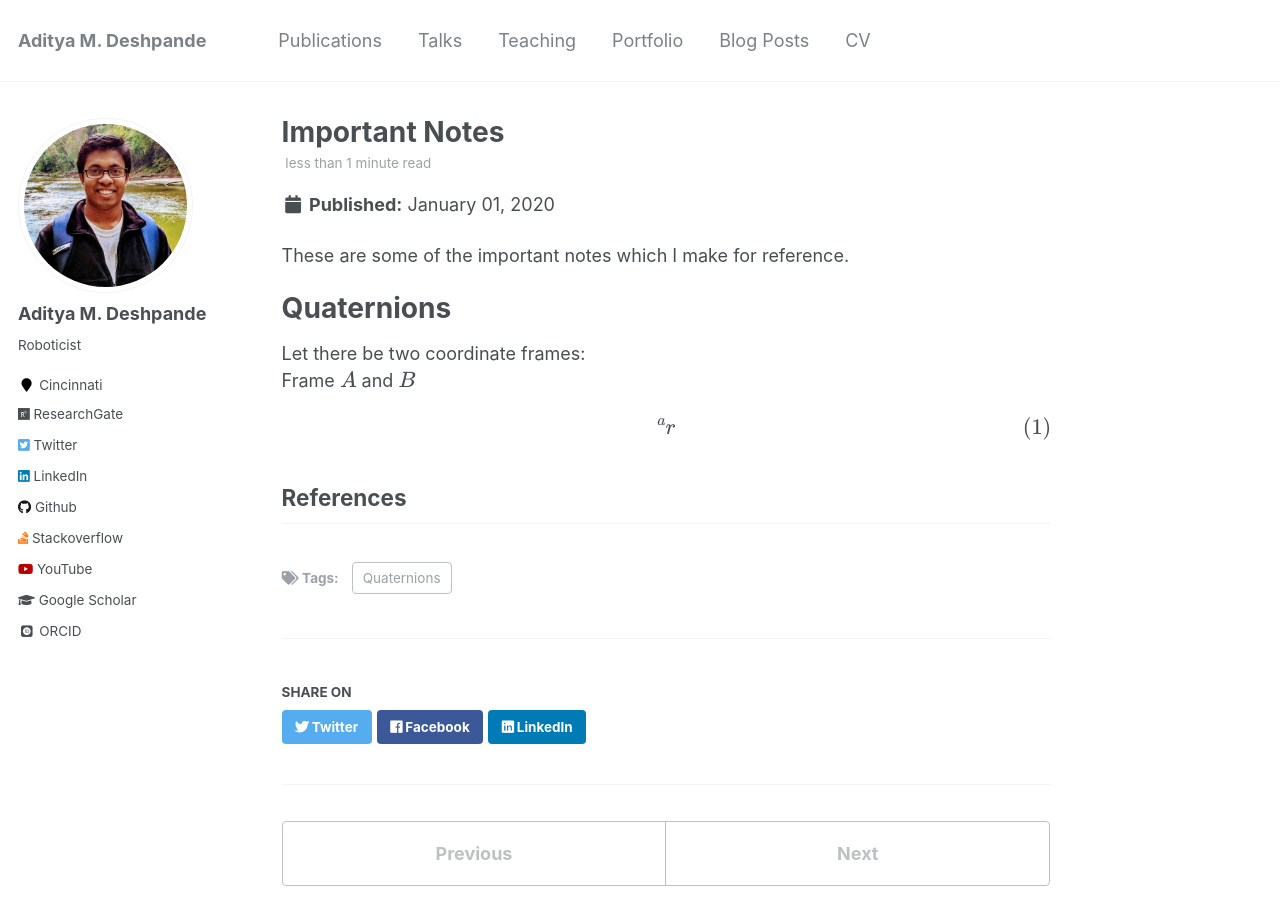
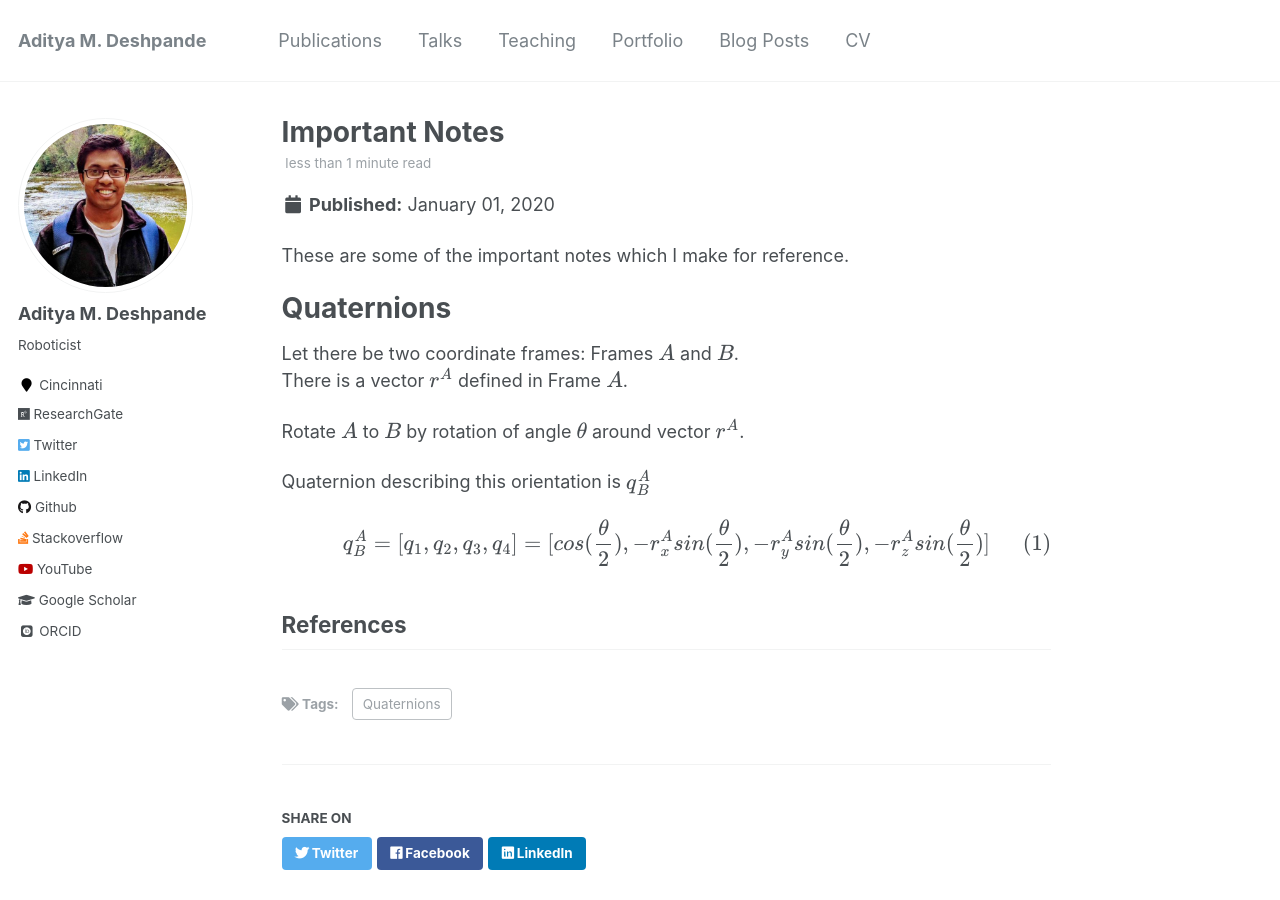
Before and after one commit to adipandas/adipandas.github.io, a Jekyll site: the page built from _posts/2020-01-01-important-notes.md, in a window 1280 px wide and 900 px high. Built offline with Jekyll 4.4.1, drawn with Linux system fonts in a browser that asks for light colours; some web fonts are replaced; formulas are drawn with MathJax 3; comment, search, counter and statistics services are not loaded.

Commit message:
Update 2020-01-01-important-notes.md

```diff
--- a/_posts/2020-01-01-important-notes.md
+++ b/_posts/2020-01-01-important-notes.md
@@ -11,10 +11,14 @@ These are some of the important notes which I make for reference.
 Quaternions
 ======
 
-Let there be two coordinate frames:
-Frame $$A$$ and $$B$$
+Let there be two coordinate frames: Frames $$A$$ and $$B$$.
+There is a vector $$r^{A}$$ defined in Frame $$A$$.
 
-$$^{a}r$$
+Rotate $$A$$ to $$B$$ by rotation of angle $$\theta$$ around vector $$r^{A}$$.
+
+Quaternion describing this orientation is $$q^{A}_{B}$$
+
+$$q^{A}_{B} = [q_1, q_2, q_3, q_4] = [cos(\frac{\theta}{2}), -r^{A}_{x} sin(\frac{\theta}{2}), -r^{A}_{y} sin(\frac{\theta}{2}), -r^{A}_{z} sin(\frac{\theta}{2})]$$
 
 
 References
```
